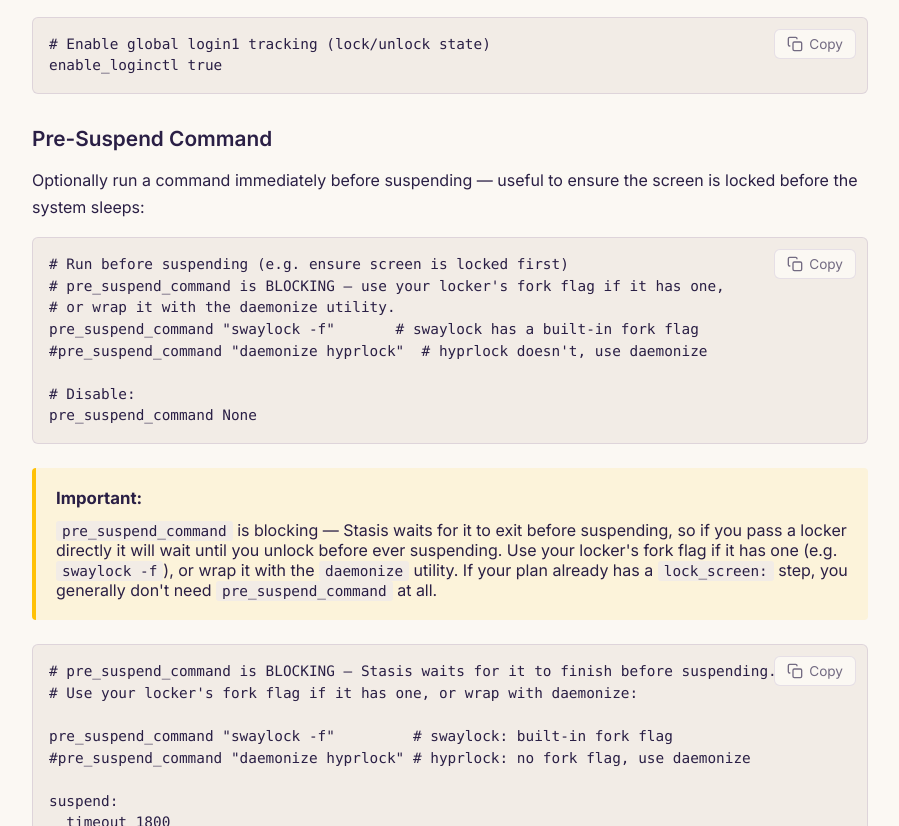
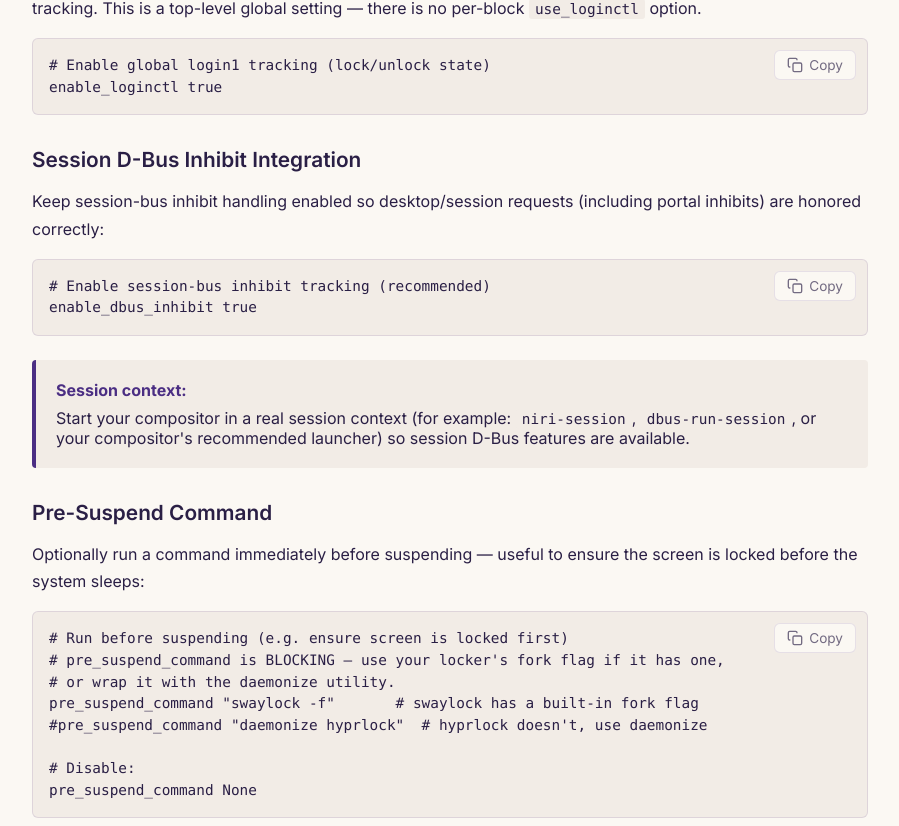
Before and after one commit to saltnpepper97/stasis-site, a SvelteKit app: page /configuration in a window 1280 px wide. Shown: the part 2414-3240 px from the top of the page, without its empty margins (320-1219 px from the left). Built offline with nearby package versions, Linux system fonts and the light colour scheme.

Commit message:
docs(site): align with stasis 1.1.0 and migrate from deprecated /paths base

```diff
--- a/src/lib/components/Footer.svelte
+++ b/src/lib/components/Footer.svelte
@@ -48,7 +48,7 @@
   </div>
 
   <div class="footer-bottom">
-    <p>© {currentYear} Stasis. Released under the MIT License.</p>
+    <p>© {currentYear} Stasis. Released under the GNU GPLv3 License.</p>
     <p class="made-with">Made with 💜 for the Wayland community</p>
   </div>
 </footer>
--- a/src/lib/components/PageNav.svelte
+++ b/src/lib/components/PageNav.svelte
@@ -1,14 +1,14 @@
 <script lang="ts">
   import { page } from '$app/state';
-  import { base } from '$app/paths';
+  import { resolve } from '$app/paths';
 
   const pages = [
-    { label: 'Home',          href: `${base}/` },
-    { label: 'Quick Start',   href: `${base}/quick-start` },
-    { label: 'Configuration', href: `${base}/configuration` },
-    { label: 'Integration',   href: `${base}/integration` },
-    { label: 'Contributing',  href: `${base}/contributing` },
-    { label: 'FAQ',           href: `${base}/faq` },
+    { label: 'Home',          href: resolve('/') },
+    { label: 'Quick Start',   href: resolve('/quick-start') },
+    { label: 'Configuration', href: resolve('/configuration') },
+    { label: 'Integration',   href: resolve('/integration') },
+    { label: 'Contributing',  href: resolve('/contributing') },
+    { label: 'FAQ',           href: resolve('/faq') },
   ];
 
   const currentIndex = $derived(
--- a/src/lib/components/SideBar.svelte
+++ b/src/lib/components/SideBar.svelte
@@ -1,7 +1,7 @@
 <script lang="ts">
   import { fly, fade } from 'svelte/transition';
   import { quintOut } from 'svelte/easing';
-  import { base } from '$app/paths';
+  import { resolve } from '$app/paths';
 
   let { isOpen = $bindable(false) } = $props();
 
@@ -40,12 +40,12 @@
     </div>
 
     <div class="sidebar-content">
-      <a href="{base}/" onclick={handleLinkClick}>Home</a>
-      <a href="{base}/quick-start" onclick={handleLinkClick}>Quick Start</a>
-      <a href="{base}/configuration" onclick={handleLinkClick}>Configuration</a>
-      <a href="{base}/integration" onclick={handleLinkClick}>Integration</a>
-      <a href="{base}/contributing" onclick={handleLinkClick}>Contributing</a>
-      <a href="{base}/faq" onclick={handleLinkClick}>FAQ</a>
+      <a href={resolve('/')} onclick={handleLinkClick}>Home</a>
+      <a href={resolve('/quick-start')} onclick={handleLinkClick}>Quick Start</a>
+      <a href={resolve('/configuration')} onclick={handleLinkClick}>Configuration</a>
+      <a href={resolve('/integration')} onclick={handleLinkClick}>Integration</a>
+      <a href={resolve('/contributing')} onclick={handleLinkClick}>Contributing</a>
+      <a href={resolve('/faq')} onclick={handleLinkClick}>FAQ</a>
     </div>
   </nav>
 {/if}
--- a/src/lib/components/TopBar.svelte
+++ b/src/lib/components/TopBar.svelte
@@ -1,6 +1,6 @@
 <script lang="ts">
   import { onMount } from 'svelte';
-  import { base } from '$app/paths';
+  import { resolve } from '$app/paths';
 
   type Theme = 'auto' | 'light' | 'dark';
   let theme: Theme = 'auto';
@@ -62,15 +62,15 @@
 
 <div class="topbar">
   <div class="brand">
-    <span><a class="title" href="{base}/">Stasis</a></span>
+    <span><a class="title" href={resolve('/')}>Stasis</a></span>
   </div>
   <nav>
     <ul>
-      <li><a href="{base}/quick-start">Quick Start</a></li>
-      <li><a href="{base}/configuration">Configuration</a></li>
-      <li><a href="{base}/integration">Integration</a></li>
-      <li><a href="{base}/contributing">Contributing</a></li>
-      <li><a href="{base}/faq">FAQ</a></li>
+      <li><a href={resolve('/quick-start')}>Quick Start</a></li>
+      <li><a href={resolve('/configuration')}>Configuration</a></li>
+      <li><a href={resolve('/integration')}>Integration</a></li>
+      <li><a href={resolve('/contributing')}>Contributing</a></li>
+      <li><a href={resolve('/faq')}>FAQ</a></li>
     </ul>
   </nav>
   <div class="links">
--- a/src/routes/+layout.svelte
+++ b/src/routes/+layout.svelte
@@ -7,7 +7,7 @@
   import Footer from '$lib/components/Footer.svelte';
   import { afterNavigate } from '$app/navigation';
   import { page } from '$app/state';
-    import { base } from '$app/paths';
+  import { asset } from '$app/paths';
 
   let { children } = $props();
 
@@ -44,7 +44,7 @@
 </script>
 
 <svelte:head>
-  <link rel="icon" href="{base}/favicon.png" />
+  <link rel="icon" href={asset('/favicon.png')} />
 </svelte:head>
 
 <div class="layout">
--- a/src/routes/configuration/+page.svelte
+++ b/src/routes/configuration/+page.svelte
@@ -82,6 +82,7 @@ notify_seconds    5`;
 
   const defaultBlockCode = `default:
   enable_loginctl false
+  enable_dbus_inhibit true
   pre_suspend_command None
   monitor_media true
   ignore_remote_media true
@@ -136,6 +137,9 @@ end`;
 
   const enableLoginctlCode = `# Enable global login1 tracking (lock/unlock state)
 enable_loginctl true`;
+
+  const enableDbusInhibitCode = `# Enable session-bus inhibit tracking (recommended)
+enable_dbus_inhibit true`;
 
 const preSuspendCode = `# Run before suspending (e.g. ensure screen is locked first)
 # pre_suspend_command is BLOCKING — use your locker's fork flag if it has one,
@@ -332,6 +336,7 @@ notify_seconds    5
 
 default:
   enable_loginctl false
+  enable_dbus_inhibit true
   pre_suspend_command None
   monitor_media true
   ignore_remote_media true  # ignore remote players (spotify/kdeconnect/etc.)
@@ -596,6 +601,18 @@ end
         — there is no per-block <code>use_loginctl</code> option.
       </p>
       <CodeBlock code={enableLoginctlCode} language="rune" />
+
+      <h3>Session D-Bus Inhibit Integration</h3>
+      <p>
+        Keep session-bus inhibit handling enabled so desktop/session requests (including portal inhibits)
+        are honored correctly:
+      </p>
+      <CodeBlock code={enableDbusInhibitCode} language="rune" />
+      <div class="info">
+        <strong>Session context:</strong> Start your compositor in a real session context (for example:
+        <code>niri-session</code>, <code>dbus-run-session</code>, or your compositor's recommended launcher)
+        so session D-Bus features are available.
+      </div>
 
       <h3>Pre-Suspend Command</h3>
       <p>
--- a/src/routes/contributing/+page.svelte
+++ b/src/routes/contributing/+page.svelte
@@ -113,7 +113,7 @@ cd stasis`;
             <li>Your distro and compositor</li>
             <li>Steps to reproduce the problem</li>
             <li>Expected vs actual behavior</li>
-            <li>Relevant logs from <code>~/.cache/stasis/stasis.log</code></li>
+            <li>Relevant logs from <code>~/.local/state/stasis/stasis.log</code></li>
           </ul>
           <a href="https://github.com/saltnpepper97/stasis/issues/new" target="_blank" rel="noopener noreferrer" class="card-link">Report an Issue →</a>
         </div>
--- a/src/routes/faq/+page.svelte
+++ b/src/routes/faq/+page.svelte
@@ -86,9 +86,10 @@
       <p>If Stasis isn't detecting your applications for idle inhibition:</p>
       <ul>
         <li>Ensure your compositor is supported (see Supported Compositors)</li>
+        <li>Start your compositor in a real session context (<code>niri-session</code>, <code>dbus-run-session</code>, or compositor-recommended launcher)</li>
         <li>Check that the app names in <code>inhibit_apps</code> match the actual application names</li>
         <li>
-          Use <code>stasis -v</code> or check <code>~/.cache/stasis/stasis.log</code> for detailed logs on detected apps
+          Use <code>stasis -v</code> or check <code>~/.local/state/stasis/stasis.log</code> for detailed logs on detected apps
         </li>
       </ul>
     </section>
@@ -166,7 +167,7 @@
         <ul>
           <li>Your distribution and compositor</li>
           <li>Stasis version (<code>stasis --version</code>)</li>
-          <li>Relevant log output from <code>~/.cache/stasis/stasis.log</code></li>
+          <li>Relevant log output from <code>~/.local/state/stasis/stasis.log</code></li>
           <li>Your configuration file (sanitize any sensitive info)</li>
         </ul>
       </div>
```
Also changed, not shown: src/routes/+page.svelte (+6 -6 lines).
